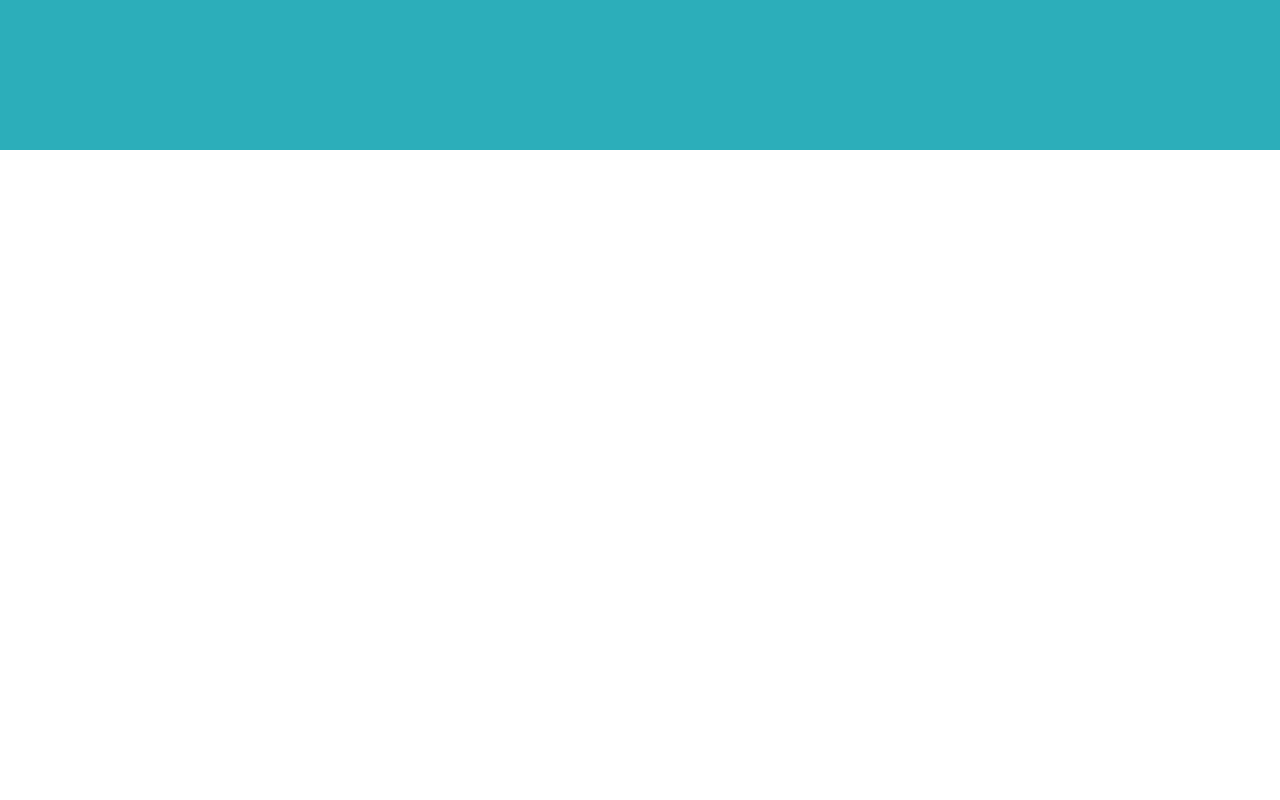
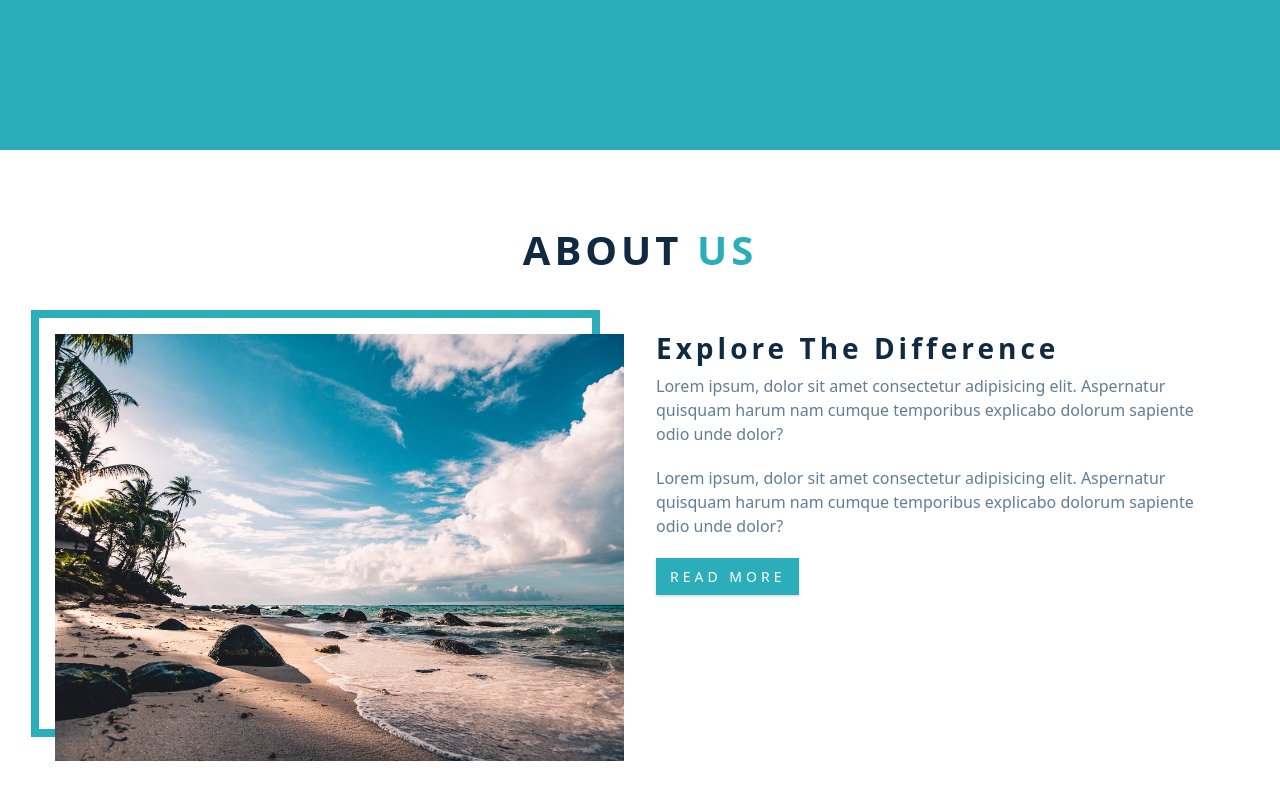
Before and after one commit to BousninaHamda/react-backroads, a React (Create React App) app: page / in a window 1280 px wide. Shown: the part 650-1450 px from the top of the page. Before the commit the page ends 800 px from the top, so only its background shows below. Built offline with nearby package versions, Linux system fonts and the light colour scheme.

Commit message:
add about-section

```diff
--- a/src/App.js
+++ b/src/App.js
@@ -1,3 +1,4 @@
+import About from "./components/About-section";
 import HeroSection from "./components/Hero-section";
 import Navbar from "./components/Navbar";
 
@@ -6,6 +7,7 @@ function App() {
     <>
       <Navbar />
       <HeroSection />
+      <About />
     </>
   );
 }
--- /dev/null
+++ b/src/components/About-section.js
@@ -0,0 +1,36 @@
+import about from "../images/about.jpeg";
+
+const About = () => {
+  return (
+    <section className="section" id="about">
+      <div className="section-title">
+        <h2>
+          about <span>us</span>
+        </h2>
+      </div>
+
+      <div className="section-center about-center">
+        <div className="about-img">
+          <img src={about} className="about-photo" alt="awesome beach" />
+        </div>
+        <article className="about-info">
+          <h3>explore the difference</h3>
+          <p>
+            Lorem ipsum, dolor sit amet consectetur adipisicing elit. Aspernatur
+            quisquam harum nam cumque temporibus explicabo dolorum sapiente odio
+            unde dolor?
+          </p>
+          <p>
+            Lorem ipsum, dolor sit amet consectetur adipisicing elit. Aspernatur
+            quisquam harum nam cumque temporibus explicabo dolorum sapiente odio
+            unde dolor?
+          </p>
+          <a href="#" className="btn">
+            read more
+          </a>
+        </article>
+      </div>
+    </section>
+  );
+};
+export default About;
```
